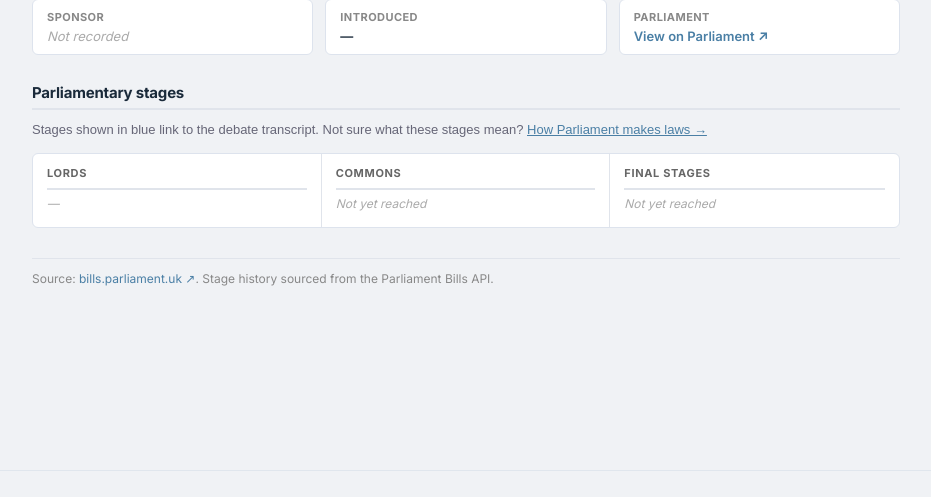
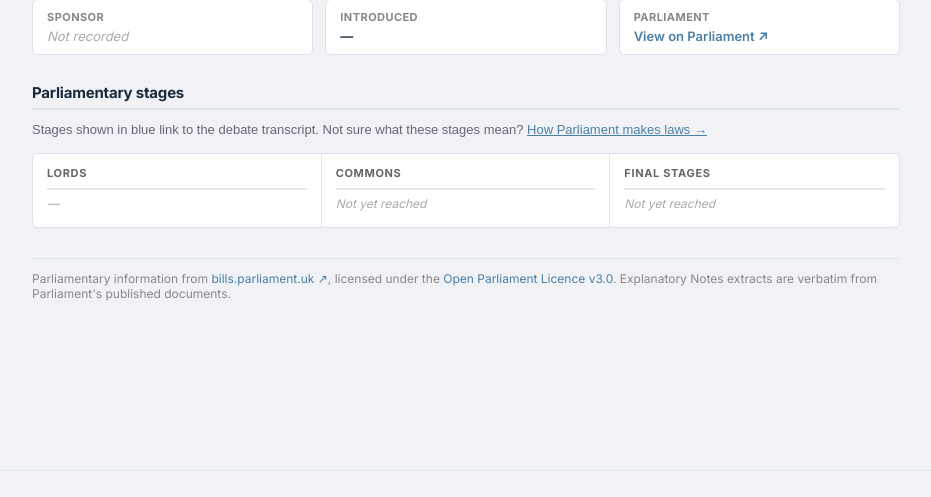
Before and after one commit to markyf801/Westminsterbrief, a Flask app: template templates/hansard_archive/archive_bill_detail.html in a window 1280 px wide. Shown: the part 228-725 px from the top of the page, without its empty margins (174-1105 px from the left). Run offline with Flask 3, Linux system fonts and the light colour scheme; the template is opened without the code that fills it, so the values that code supplies are empty; some libraries are stand-ins or nearby versions.

Commit message:
Fix: bill detail page OPL attribution and EN extract note
Replaces bare bills.parliament.uk source note with full Open Parliament
Licence v3.0 attribution (legally required for verbatim EN extracts).

Co-Authored-By: Claude Sonnet 4.6 <noreply@anthropic.com>

```diff
--- a/templates/hansard_archive/archive_bill_detail.html
+++ b/templates/hansard_archive/archive_bill_detail.html
@@ -424,8 +424,11 @@ body { background: #f0f2f5; }
     </div>
 
     <p class="bl-source-note">
-        Source: <a href="{{ bill.parliament_url }}" target="_blank" rel="noopener">bills.parliament.uk ↗</a>.
-        Stage history sourced from the Parliament Bills API.
+        Parliamentary information from
+        <a href="{{ bill.parliament_url }}" target="_blank" rel="noopener">bills.parliament.uk ↗</a>,
+        licensed under the
+        <a href="https://www.parliament.uk/site-information/copyright-parliament/open-parliament-licence/" target="_blank" rel="noopener">Open Parliament Licence v3.0</a>.
+        Explanatory Notes extracts are verbatim from Parliament's published documents.
     </p>
 
     {# Explanatory Notes — "What this bill is about" section #}
```
